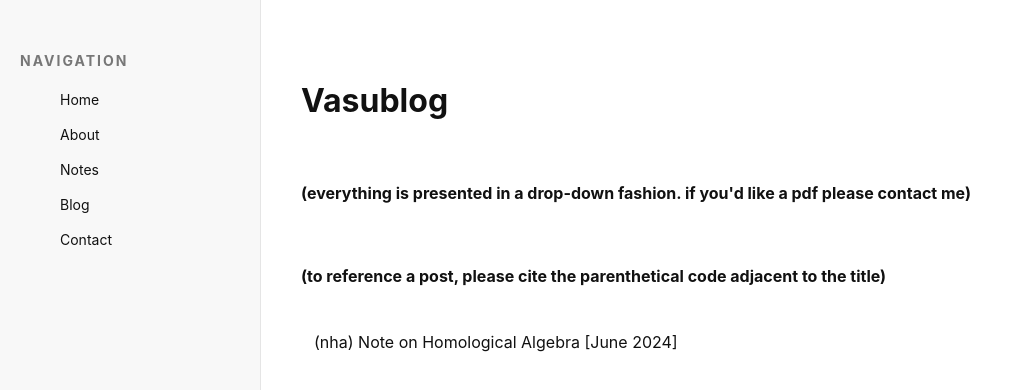
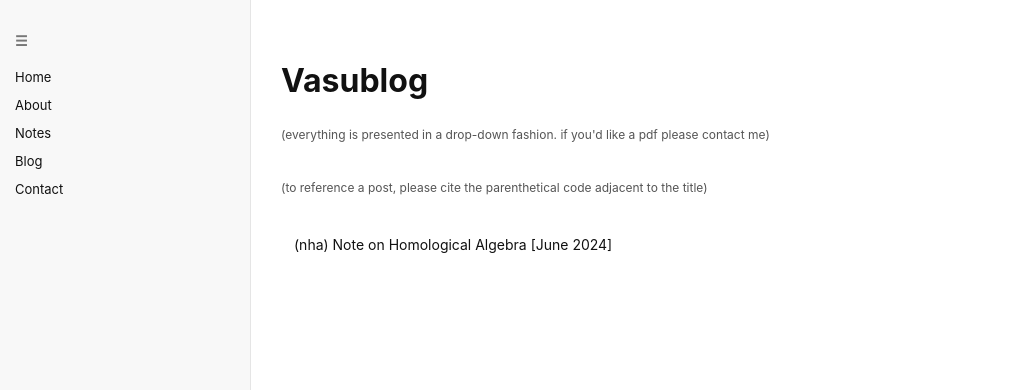
Before and after one commit to DinkyBeat/DinkyBeat.github.io, a plain HTML site: page blog/index.html in a window 1280 px wide. Shown: the top 390 px of the page, without its empty margins (0-1018 px from the left). Drawn offline with nearby package versions, Linux system fonts and the light colour scheme.

Commit message:
Update index.html

```diff
--- a/blog/index.html
+++ b/blog/index.html
@@ -16,19 +16,29 @@ window.MathJax = {
 <script src="https://cdn.jsdelivr.net/npm/mathjax@3/es5/tex-mml-chtml.js" async></script>
 
 <style>
+/* ===== Base ===== */
 body { font-family: -apple-system, BlinkMacSystemFont, "Helvetica Neue", Arial, sans-serif; background:#fff; color:#111; margin:0; }
 .container { display:flex; min-height:100vh; }
-.sidebar { width:220px; background:#f8f8f8; border-right:1px solid #e5e5e5; padding:40px 20px; }
-.sidebar h2 { font-size:14px; letter-spacing:2px; text-transform:uppercase; color:#777; margin-bottom:20px; }
-.sidebar ul { list-style:none; display:flex; flex-direction:column; gap:15px; }
-.sidebar a { text-decoration:none; color:#111; font-size:14px; transition:color 0.2s ease; }
+
+/* ===== Sidebar ===== */
+.sidebar { width:220px; background:#f8f8f8; border-right:1px solid #e5e5e5; padding:20px 15px; transition:width 0.3s ease; overflow:hidden; }
+.sidebar.collapsed { width:50px; }
+.sidebar h2 { font-size:14px; letter-spacing:2px; text-transform:uppercase; color:#777; margin-bottom:20px; cursor:pointer; }
+.sidebar ul { list-style:none; display:flex; flex-direction:column; gap:12px; padding-left:0; }
+.sidebar a { text-decoration:none; color:#111; font-size:13px; transition:color 0.2s ease; display:block; white-space:nowrap; overflow:hidden; text-overflow:ellipsis; }
 .sidebar a:hover { color:#555; }
-.main { flex:1; padding:60px 40px; display:flex; flex-direction:column; gap:20px; }
-.post-link { cursor:pointer; color:#111; text-decoration:none; border-left:3px solid transparent; padding:5px 10px; display:block; transition:all 0.2s ease; }
+
+/* ===== Main ===== */
+.main { flex:1; padding:40px 30px; display:flex; flex-direction:column; gap:20px; }
+.main h1 { font-size:32px; margin-bottom:5px; }
+.main h4 { font-size:12px; color:#555; margin-top:2px; font-weight:normal; }
+
+/* ===== Blog posts ===== */
+.post-link { cursor:pointer; color:#111; text-decoration:none; border-left:3px solid transparent; padding:5px 10px; display:block; transition:all 0.2s ease; font-size:14px; }
 .post-link:hover { border-left:3px solid #111; color:#555; }
-.post-content { display:none; padding:20px 15px; border-left:3px solid #111; background:#f9f9f9; margin-bottom:20px; }
-.post-content h1 { font-size:28px; margin-bottom:10px; }
-.post-content .meta { font-size:12px; color:#777; margin-bottom:15px; }
+.post-content { display:none; padding:15px 20px; border-left:3px solid #111; background:#f9f9f9; margin-bottom:20px; }
+.post-content h1 { font-size:26px; margin-bottom:10px; }
+.post-content .meta { font-size:11px; color:#777; margin-bottom:15px; }
 </style>
 </head>
 
@@ -36,43 +46,51 @@ body { font-family: -apple-system, BlinkMacSystemFont, "Helvetica Neue", Arial,
 
 <div class="container">
 
-  <div class="sidebar">
-    <h2>Navigation</h2>
+  <!-- Sidebar -->
+  <div class="sidebar" id="sidebar">
+    <h2 id="toggleSidebar">☰</h2>
     <ul>
-      <li><a href="../index.html">Home</a></li>
-      <li><a href="../index.html#about">About</a></li>
-      <li><a href="../index.html#notes">Notes</a></li>
-      <li><a href="#">Blog</a></li>
-      <li><a href="../index.html#contact">Contact</a></li>
+      <li><a href="../index.html" title="Home">Home</a></li>
+      <li><a href="../index.html#about" title="About">About</a></li>
+      <li><a href="../index.html#notes" title="Notes">Notes</a></li>
+      <li><a href="#" title="Blog">Blog</a></li>
+      <li><a href="../index.html#contact" title="Contact">Contact</a></li>
     </ul>
   </div>
 
+  <!-- Main content -->
   <div class="main">
     <h1>Vasublog</h1>
-    <h4>(everything is presented in a drop-down fashion. if you'd like a pdf please contact me)</h3>
+    <h4>(everything is presented in a drop-down fashion. if you'd like a pdf please contact me)</h4>
     <h4>(to reference a post, please cite the parenthetical code adjacent to the title)</h4>
 
     <!-- Post links -->
     <a class="post-link" data-post="posts/homological-algebra.html">(nha) Note on Homological Algebra [June 2024]</a>
     <div class="post-content" id="post-homological-algebra"></div>
 
-    <!-- Add more posts here as needed -->
+    <!-- More posts can be added dynamically the same way -->
   </div>
 
 </div>
 
 <script>
+// ===== Sidebar toggle =====
+const sidebar = document.getElementById('sidebar');
+const toggle = document.getElementById('toggleSidebar');
+toggle.addEventListener('click', () => {
+  sidebar.classList.toggle('collapsed');
+});
+
+// ===== Blog post collapse/expand =====
 document.querySelectorAll('.post-link').forEach(link => {
   link.addEventListener('click', async () => {
     const postId = 'post-' + link.dataset.post.split('/').pop().replace('.html','');
     const container = document.getElementById(postId);
 
-    // Toggle visibility
     if (container.style.display === 'block') {
       container.style.display = 'none';
     } else {
       container.style.display = 'block';
-      // Load content if empty
       if (!container.innerHTML.trim()) {
         const response = await fetch(link.dataset.post);
         const html = await response.text();
```
